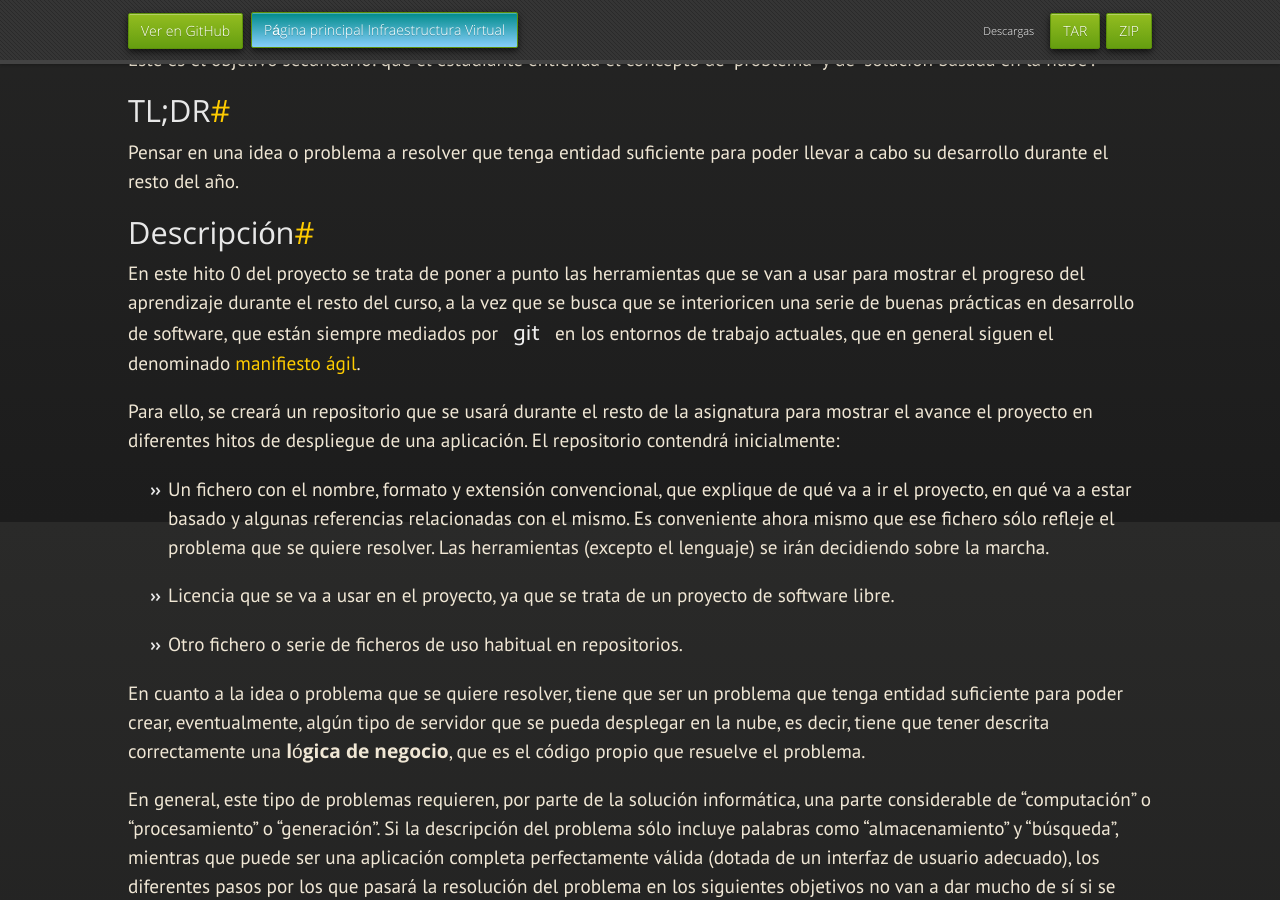
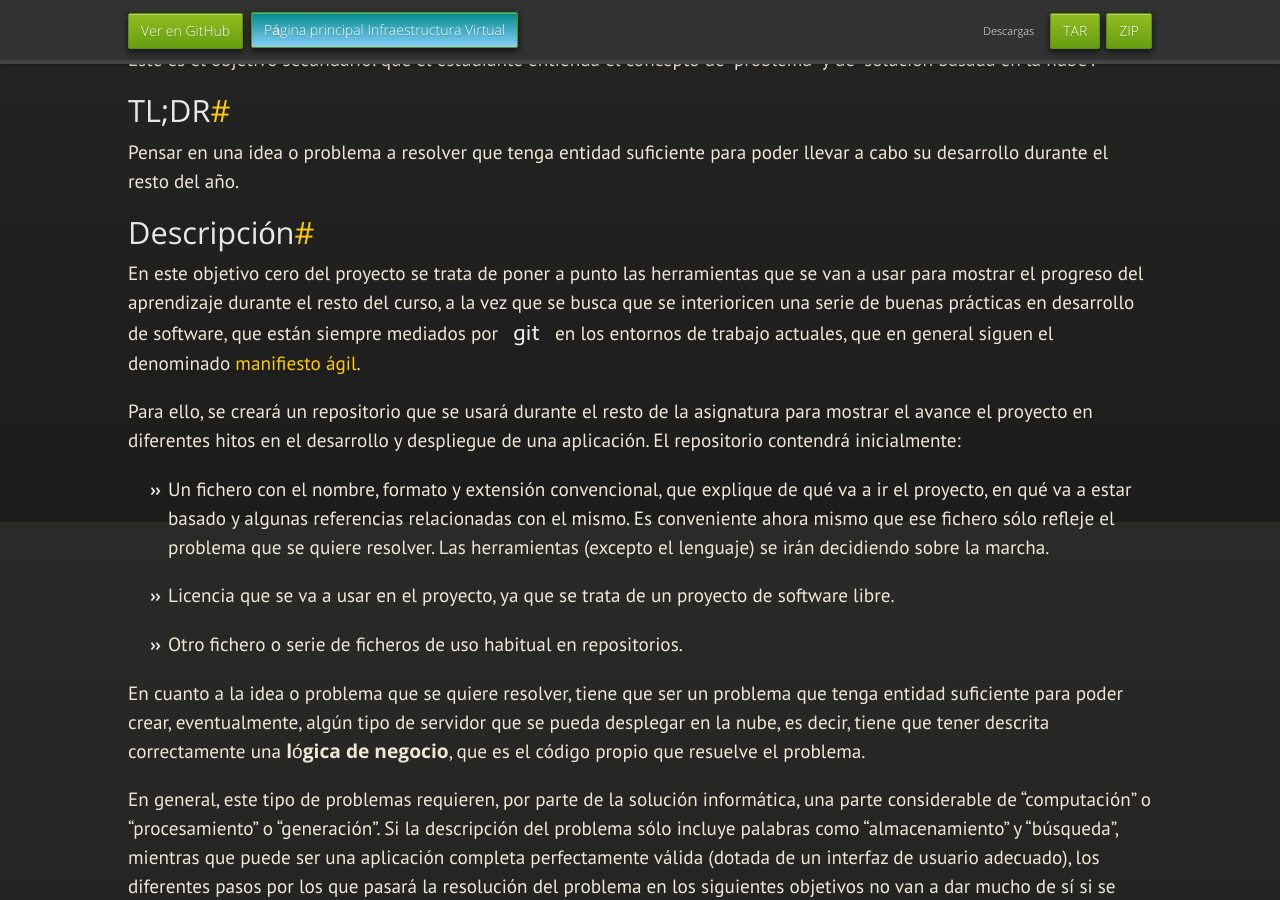
Before and after one commit to JJ/IV, a Jekyll site: the page built from documentos/proyecto/0.Repositorio.md, in a window 1280 px wide and 900 px high, scrolled down 378 px. Built offline with Jekyll 4.4.1, drawn with Linux system fonts in a browser that asks for light colours; nearby versions of some CDN libraries; some web fonts are replaced; our own code applies the rules of GitHub Pages for plain Markdown files; some of the changed text lies outside the part shown.

Commit message:
Sync documentos/proyecto/0.Repositorio.md de master a gh-pages

```diff
--- a/documentos/proyecto/0.Repositorio.md
+++ b/documentos/proyecto/0.Repositorio.md
@@ -26,7 +26,7 @@ llevar a cabo su desarrollo durante el resto del año.
 
 ## Descripción
 
-En este hito 0 del proyecto se trata de poner a punto las herramientas
+En este objetivo cero del proyecto se trata de poner a punto las herramientas
 que se van a usar para mostrar el progreso del aprendizaje durante el
 resto del curso, a la vez que se busca que se interioricen una serie
 de buenas prácticas en desarrollo de software, que están siempre
@@ -35,7 +35,8 @@ siguen el denominado [manifiesto
 ágil](https://agilemanifesto.org/iso/es/manifesto.html).
 
 Para ello, se creará un repositorio que se usará durante el resto de la
-asignatura para mostrar el avance el proyecto en diferentes hitos de despliegue
+asignatura para mostrar el avance el proyecto en diferentes hitos en el
+desarrollo y despliegue
 de una aplicación. El repositorio contendrá inicialmente:
 
 * Un fichero con el nombre, formato y extensión convencional, que explique de
```
Also changed, not shown: other parts of documentos/proyecto/0.Repositorio.md (+1 -1 lines).
